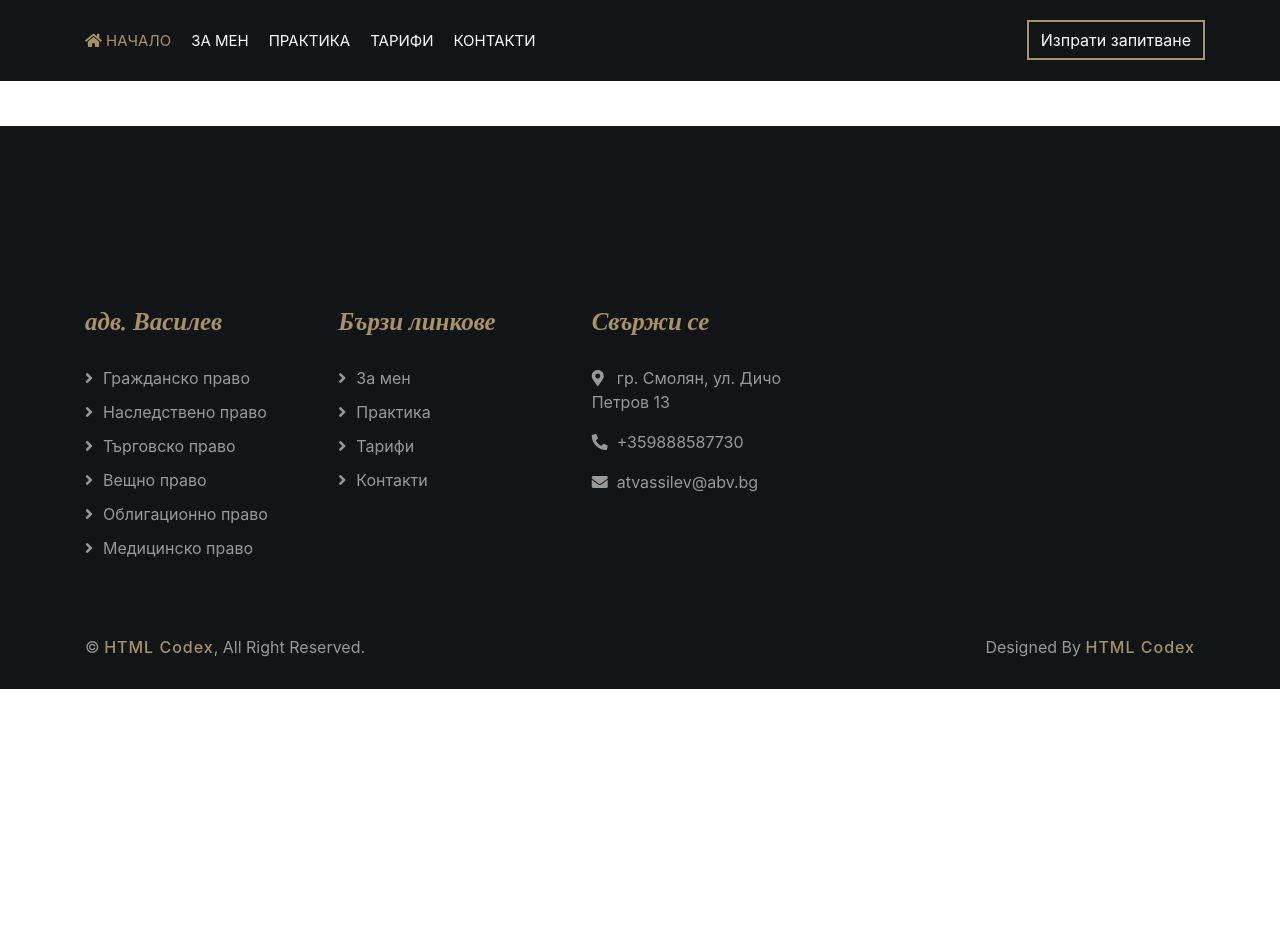
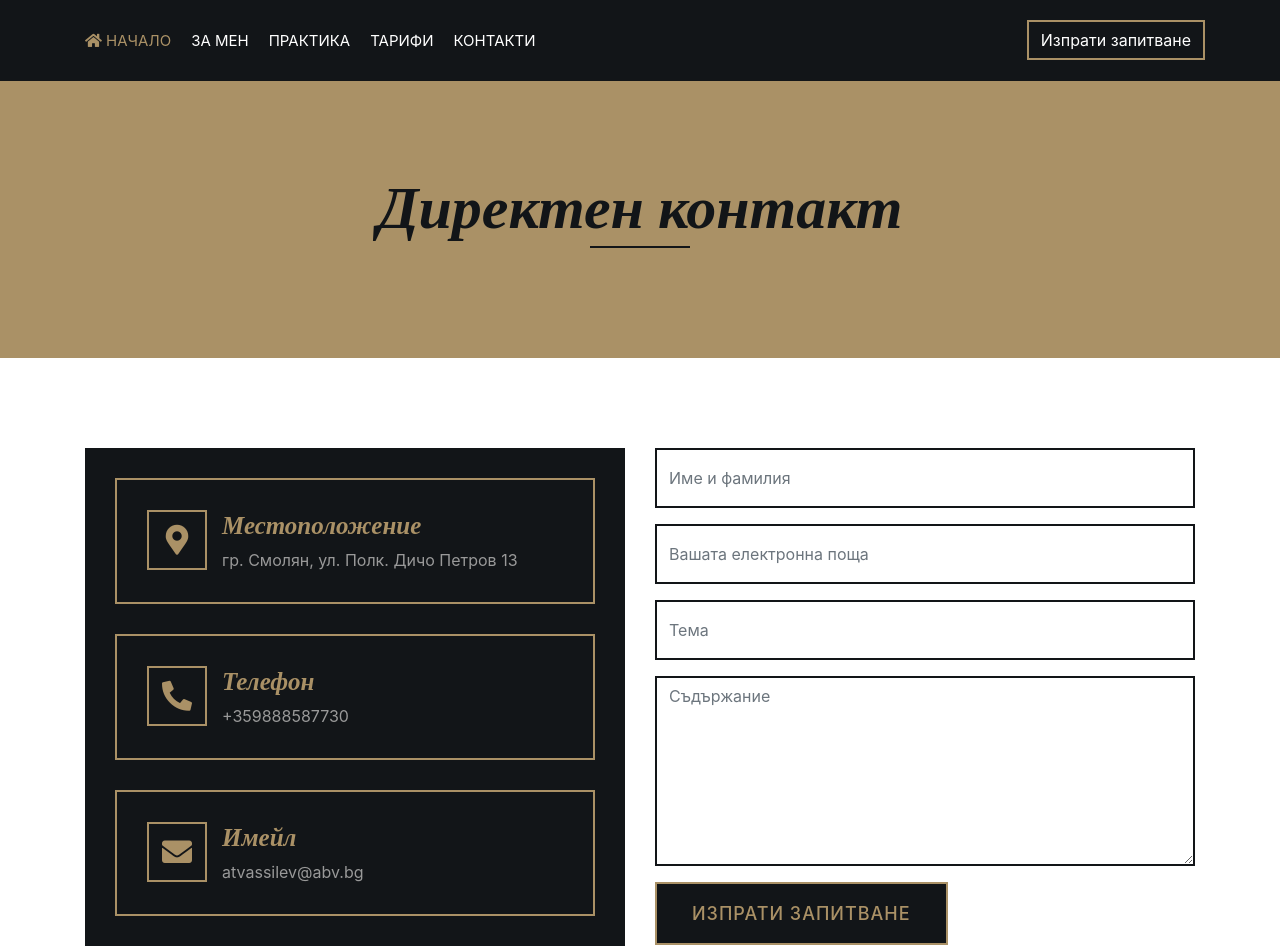
Before and after one commit to AtiVassileva/law-firm-vassilev, a React (Create React App) app in the folder vassilev-law-firm/: page /contact in a window 1280 px wide. Shown: the top 952 px of the page. Before the commit the page ends 800 px from the top, so only its background shows below. Built offline with nearby package versions, Linux system fonts and the light colour scheme.

Commit message:
Added contact page

```diff
--- a/vassilev-law-firm/src/App.js
+++ b/vassilev-law-firm/src/App.js
@@ -2,6 +2,7 @@ import { Switch, Route } from 'react-router-dom';
 import NavMenu from './components/NavMenu';
 import Home from './components/Home';
 import About from './components/About';
+import Contact from './components/Contact';
 import Footer from './components/Footer';
 
 function App() {
@@ -10,7 +11,8 @@ function App() {
       <NavMenu />
       <Switch>
         <Route path="/" exact component={Home} />
-        <Route path="/about" exact component={About} />
+        <Route path="/about" component={About} />
+        <Route path="/contact" component={Contact}/>
       </Switch>
       <Footer/>
     </div>
--- /dev/null
+++ b/vassilev-law-firm/src/components/Contact.js
@@ -0,0 +1,69 @@
+const Contact = () => {
+    return (
+        <>
+            <div class="page-header">
+                <div class="container">
+                    <div class="row">
+                        <div class="col-12">
+                            <h2>Директен контакт</h2>
+                        </div>
+                    </div>
+                </div>
+            </div>
+            <div class="contact">
+                <div class="container">
+                    <div className="row">
+                        <div className="col-md-6">
+                            <div className="contact-info">
+                                <div className="contact-item">
+                                    <i className="fa fa-map-marker-alt"></i>
+                                    <div className="contact-text">
+                                        <h2>Местоположение</h2>
+                                        <p>гр. Смолян, ул. Полк. Дичо Петров 13</p>
+                                    </div>
+                                </div>
+                                <div className="contact-item">
+                                    <i className="fa fa-phone-alt"></i>
+                                    <div className="contact-text">
+                                        <h2>Телефон</h2>
+                                        <p>+359888587730</p>
+                                    </div>
+                                </div>
+                                <div className="contact-item">
+                                    <i className="fa fa-envelope"></i>
+                                    <div className="contact-text">
+                                        <h2>Имейл</h2>
+                                        <p>atvassilev@abv.bg</p>
+                                    </div>
+                                </div>
+                            </div>
+                        </div>
+                        <div class="col-md-6">
+                            <div class="contact-form">
+                                <form>
+                                    <div class="form-group">
+                                        <input type="text" class="form-control" placeholder="Име и фамилия" required="required" />
+                                    </div>
+                                    <div class="form-group">
+                                        <input type="email" class="form-control" placeholder="Вашата електронна поща" required="required" />
+                                    </div>
+                                    <div class="form-group">
+                                        <input type="text" class="form-control" placeholder="Тема" required="required" />
+                                    </div>
+                                    <div class="form-group">
+                                        <textarea class="form-control" placeholder="Съдържание" required="required" ></textarea>
+                                    </div>
+                                    <div>
+                                        <button class="btn" type="submit">Изпрати запитване</button>
+                                    </div>
+                                </form>
+                            </div>
+                        </div>
+                    </div>
+                </div>
+            </div>
+        </>
+    );
+}
+
+export default Contact;
```
